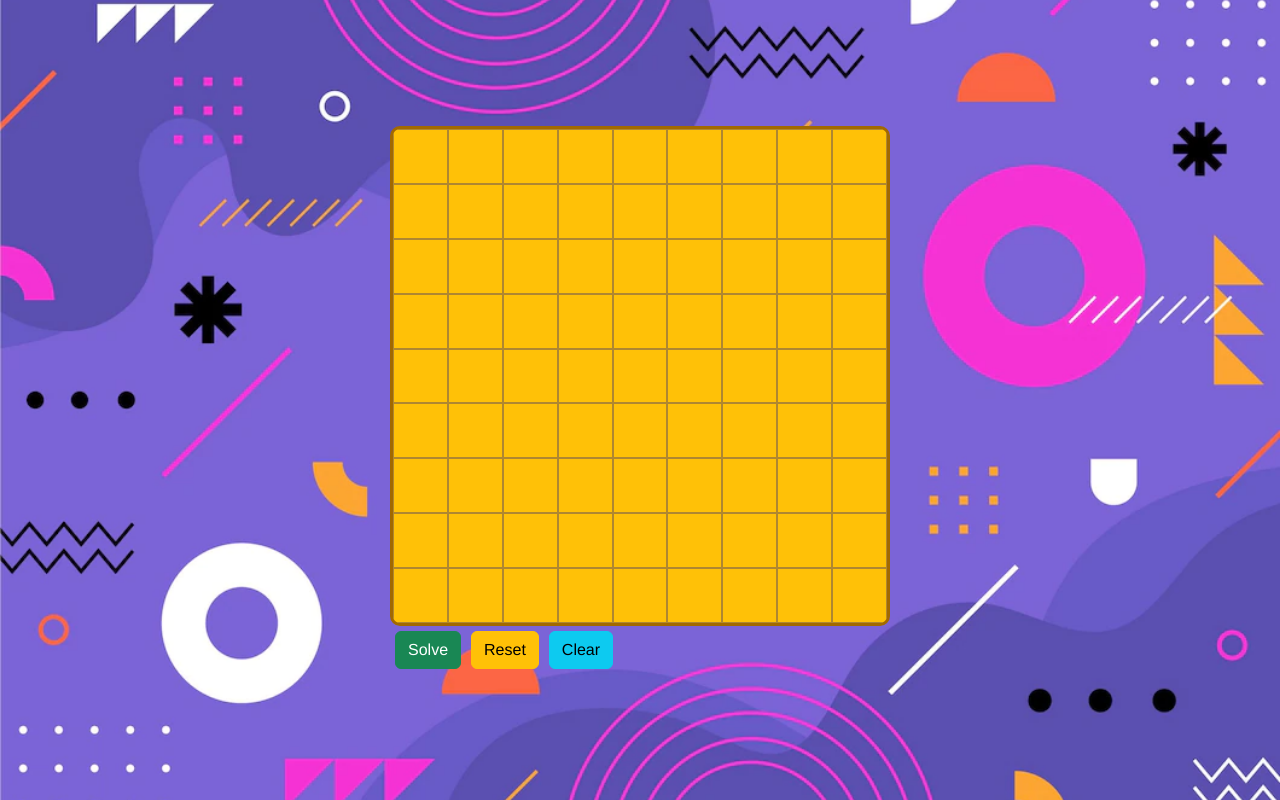
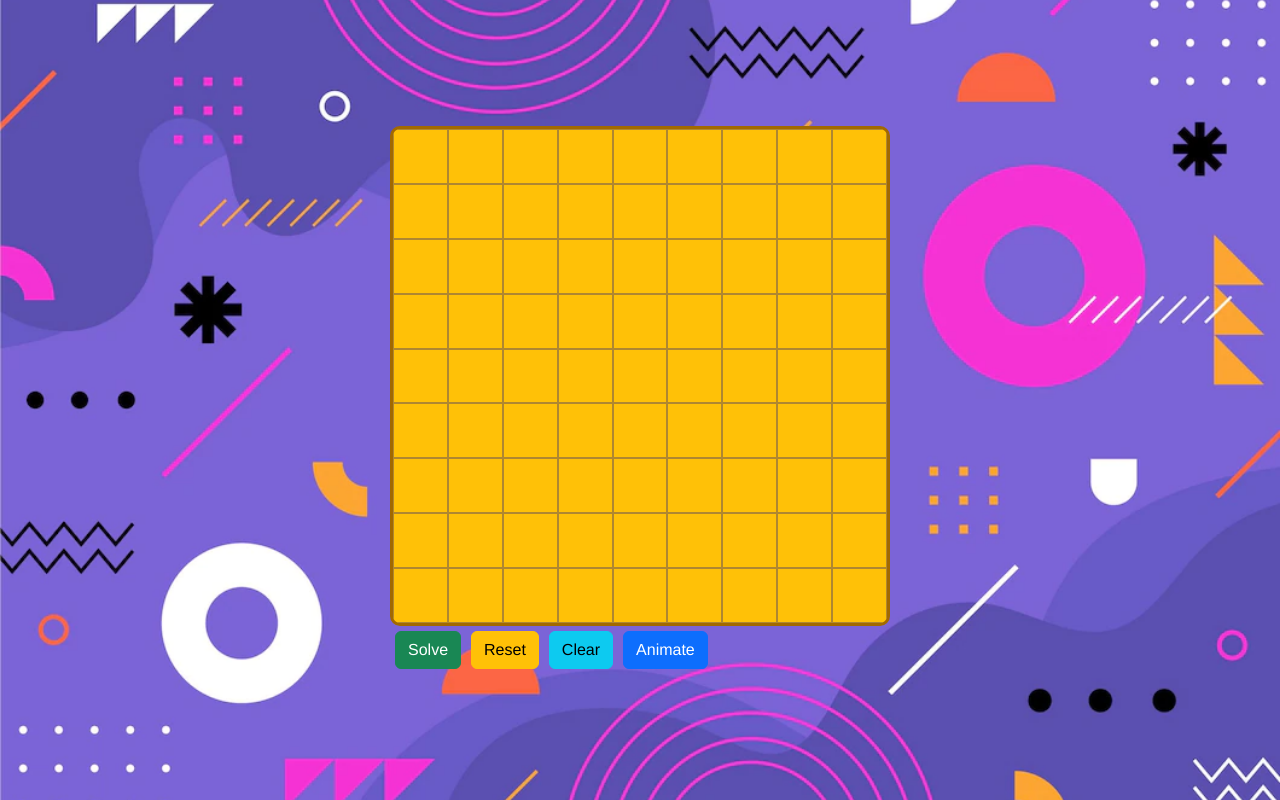
Before and after one commit to me-oniichan/board-games, a React (Create React App) app: page / in a window 1280 px wide. Built offline with nearby package versions, Linux system fonts and the light colour scheme.

Commit message:
setup context and classes for animation

```diff
--- a/src/App.css
+++ b/src/App.css
@@ -34,6 +34,10 @@ body {
     align-items: center;
     justify-content: center;
     outline: none;
+}
+
+.animate{
+    background-color: #009400;
 }
 
 .cell {
--- a/src/Sudoku/Board.jsx
+++ b/src/Sudoku/Board.jsx
@@ -1,5 +1,6 @@
 import { useContext } from "react";
 import { Container, Row, Col } from "reactstrap";
+import animateContext from "./context/animateContext";
 import dupContext from "./context/dupContext";
 import sudokuContext from "./context/sudokuContext";
 import { isvalid, verify } from "./utils";
@@ -7,6 +8,7 @@ import { isvalid, verify } from "./utils";
 export default function Board() {
   const [grid, setGrid] = useContext(sudokuContext);
   const [duplicate, setDuplicate] = useContext(dupContext);
+  const [animate] = useContext(animateContext)[0];
 
   function setval(e, i, j) {
     setGrid(
@@ -55,6 +57,7 @@ export default function Board() {
               onKeyDown={(e) => {
                 setval(e.key, ind1, ind2);
               }}
+              className = {animate[ind1][ind2]? "animate" : ""}
             >
               <input
                 className={`${duplicate.some(
--- a/src/Sudoku/Buttons.jsx
+++ b/src/Sudoku/Buttons.jsx
@@ -1,3 +1,4 @@
+import Animate from "./Buttons/Animate";
 import Clear from "./Buttons/Clear";
 import Reset from "./Buttons/Reset";
 import Solve from "./Buttons/Solve";
@@ -9,6 +10,7 @@ export default function Buttons(){
             <Solve/>
             <Reset/>
             <Clear/>
+            <Animate/>
         </div>
     )
 }
--- /dev/null
+++ b/src/Sudoku/Buttons/Animate.jsx
@@ -0,0 +1,16 @@
+import { useContext } from "react";
+import { Button } from "reactstrap";
+import dupContext from "../context/dupContext";
+import sudokuContext from "../context/sudokuContext";
+
+export default function Animate() {
+    const [grid, setGrid] = useContext(sudokuContext);
+    const duplicate = useContext(dupContext)[0];
+
+    return (
+        <Button id="anime"
+        color={duplicate.length ? "danger" : "primary"}>
+            Animate
+        </Button>
+    );
+}
--- a/src/Sudoku/Sudoku.jsx
+++ b/src/Sudoku/Sudoku.jsx
@@ -2,6 +2,7 @@ import { useState } from "react";
 import Board from "./Board";
 import sudokuContext from "./context/sudokuContext";
 import dupContext from "./context/dupContext";
+import animateContext from "./context/animateContext";
 import Buttons from "./Buttons";
 
 export default function Sudoku() {
@@ -16,13 +17,19 @@ export default function Sudoku() {
 
     const duplicate = useState([]);
 
+    const animate = useState(
+        new Array(9).fill(0).map(() => new Array(9).fill(0).map(() => false))
+    );
+
     return (
         <sudokuContext.Provider value={board}>
             <dupContext.Provider value={duplicate}>
-                <div className="wrapper">
-                    <Board></Board>
-                    <Buttons></Buttons>
-                </div>
+                <animateContext.Provider value={animate}>
+                    <div className="wrapper">
+                        <Board></Board>
+                        <Buttons></Buttons>
+                    </div>
+                </animateContext.Provider>
             </dupContext.Provider>
         </sudokuContext.Provider>
     );
--- /dev/null
+++ b/src/Sudoku/context/animateContext.jsx
@@ -0,0 +1,4 @@
+import { createContext } from "react";
+
+const animateContext = createContext([[], ()=>{}]);
+export default animateContext;
```
